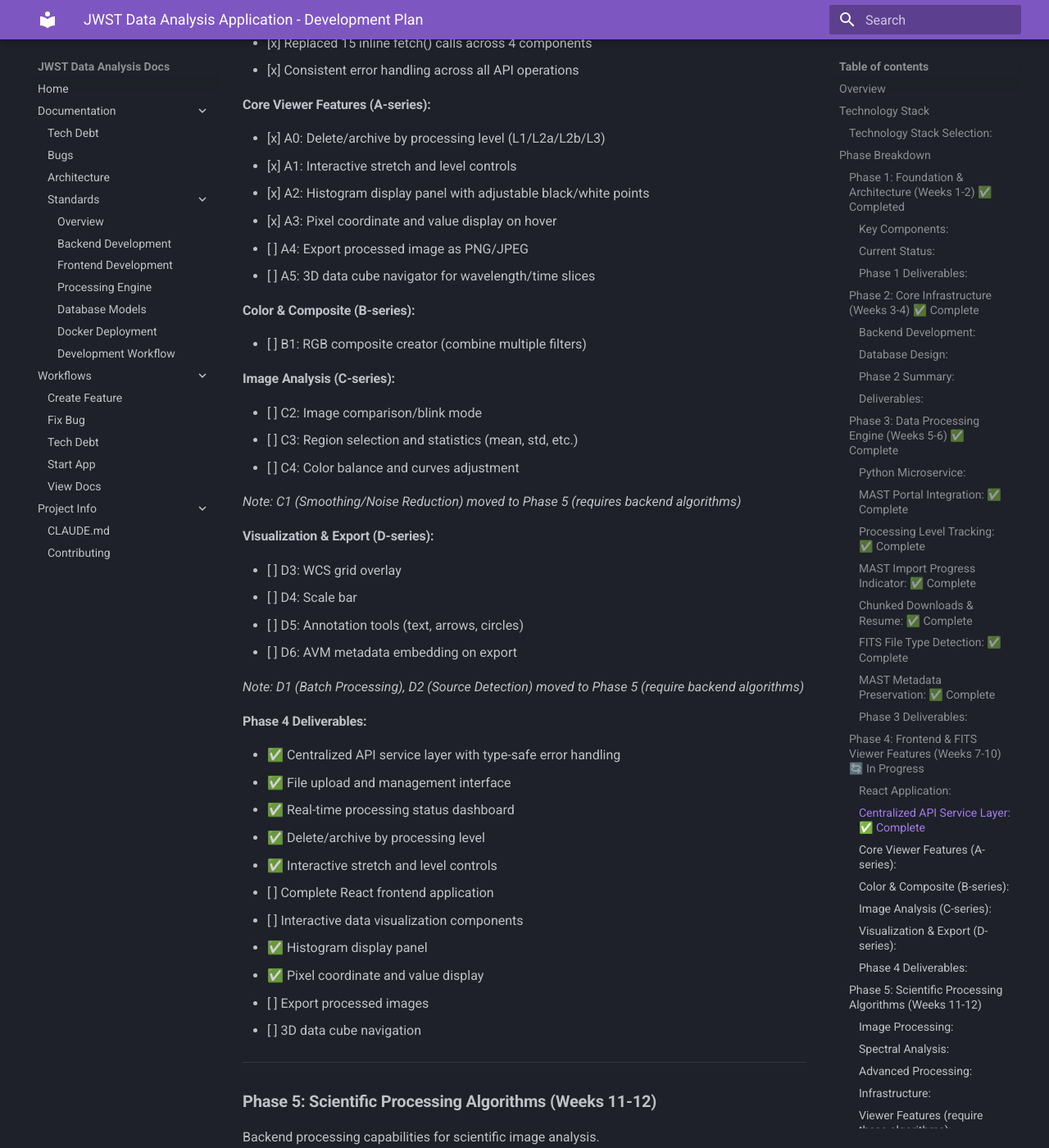
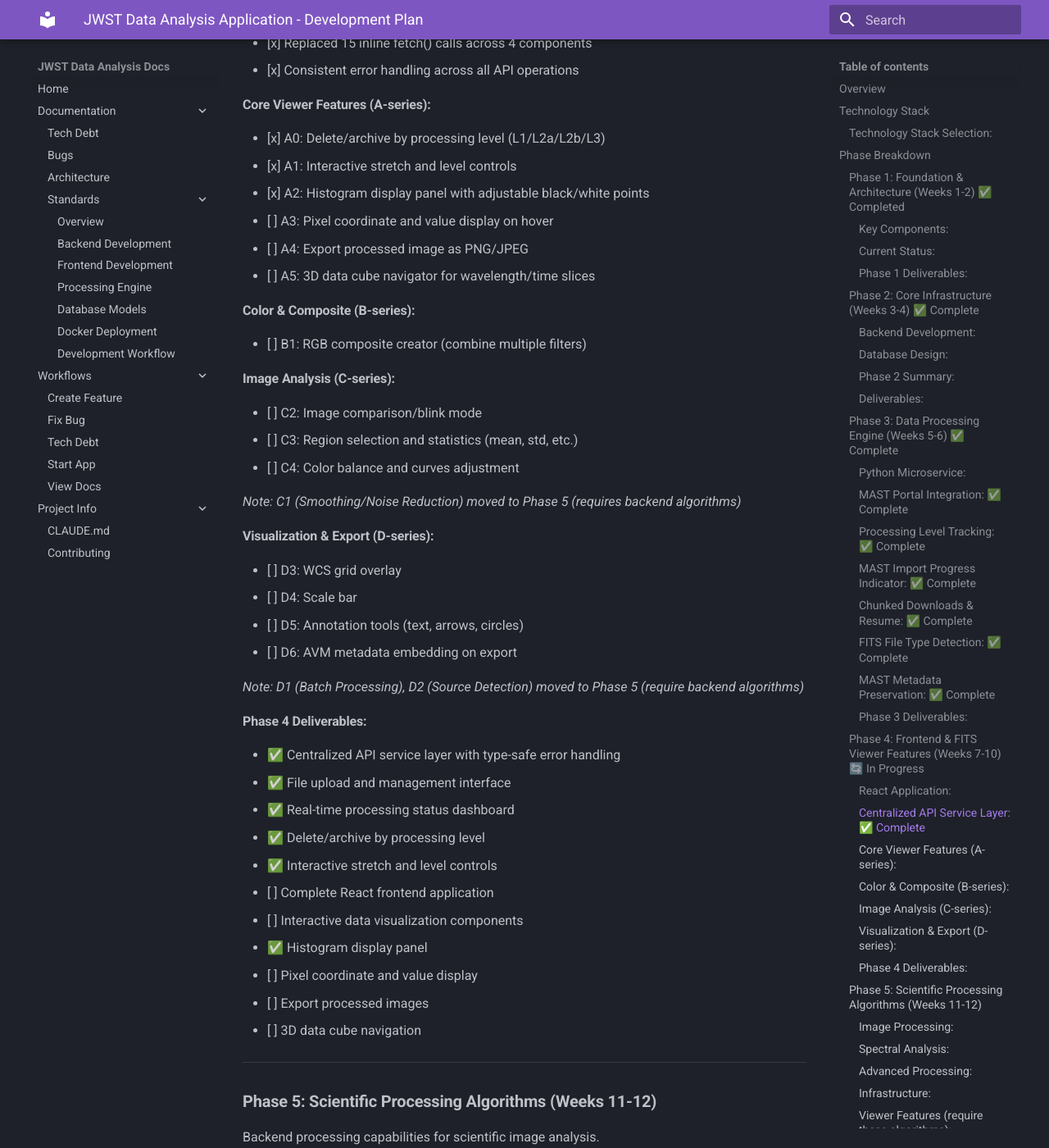
Before and after one commit to Snoww3d/jwst-data-analysis, an MkDocs documentation site: the page built from docs/development-plan.md, in a window 1280 px wide and 1400 px high, scrolled down 5741 px. Shown: the whole window at 82% size. Built offline with MkDocs 1.6.1 and Material for MkDocs 9.7.7, drawn with Linux system fonts in a browser that asks for light colours.

```diff
--- a/docs/development-plan.md
+++ b/docs/development-plan.md
@@ -201,7 +201,7 @@ Complete React frontend application with advanced FITS visualization capabilitie
 - [x] A0: Delete/archive by processing level (L1/L2a/L2b/L3)
 - [x] A1: Interactive stretch and level controls
 - [x] A2: Histogram display panel with adjustable black/white points
-- [x] A3: Pixel coordinate and value display on hover
+- [ ] A3: Pixel coordinate and value display on hover
 - [ ] A4: Export processed image as PNG/JPEG
 - [ ] A5: 3D data cube navigator for wavelength/time slices
 
@@ -236,7 +236,7 @@ Complete React frontend application with advanced FITS visualization capabilitie
 - [ ] Complete React frontend application
 - [ ] Interactive data visualization components
 - ✅ Histogram display panel
-- ✅ Pixel coordinate and value display
+- [ ] Pixel coordinate and value display
 - [ ] Export processed images
 - [ ] 3D data cube navigation
 
```
